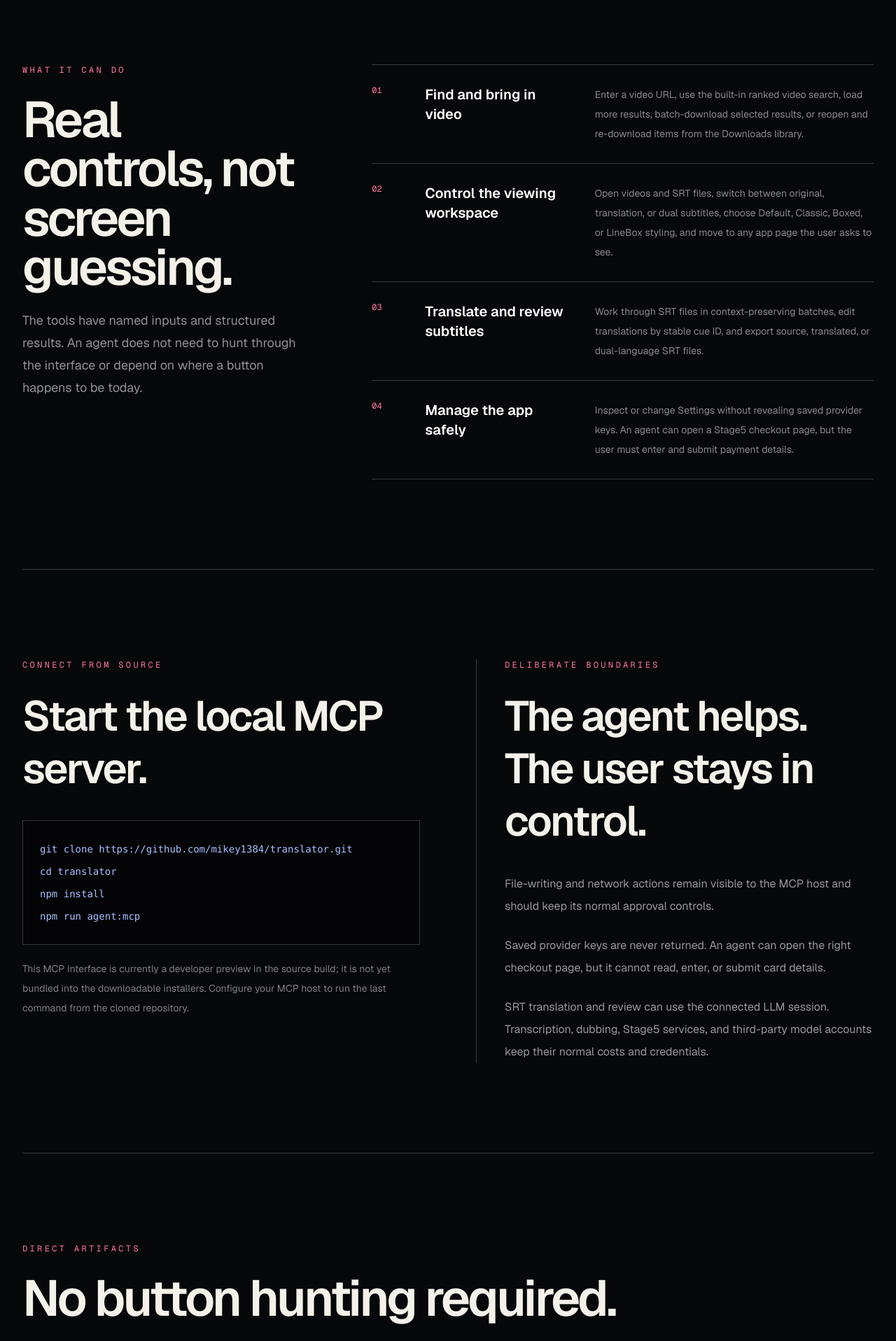
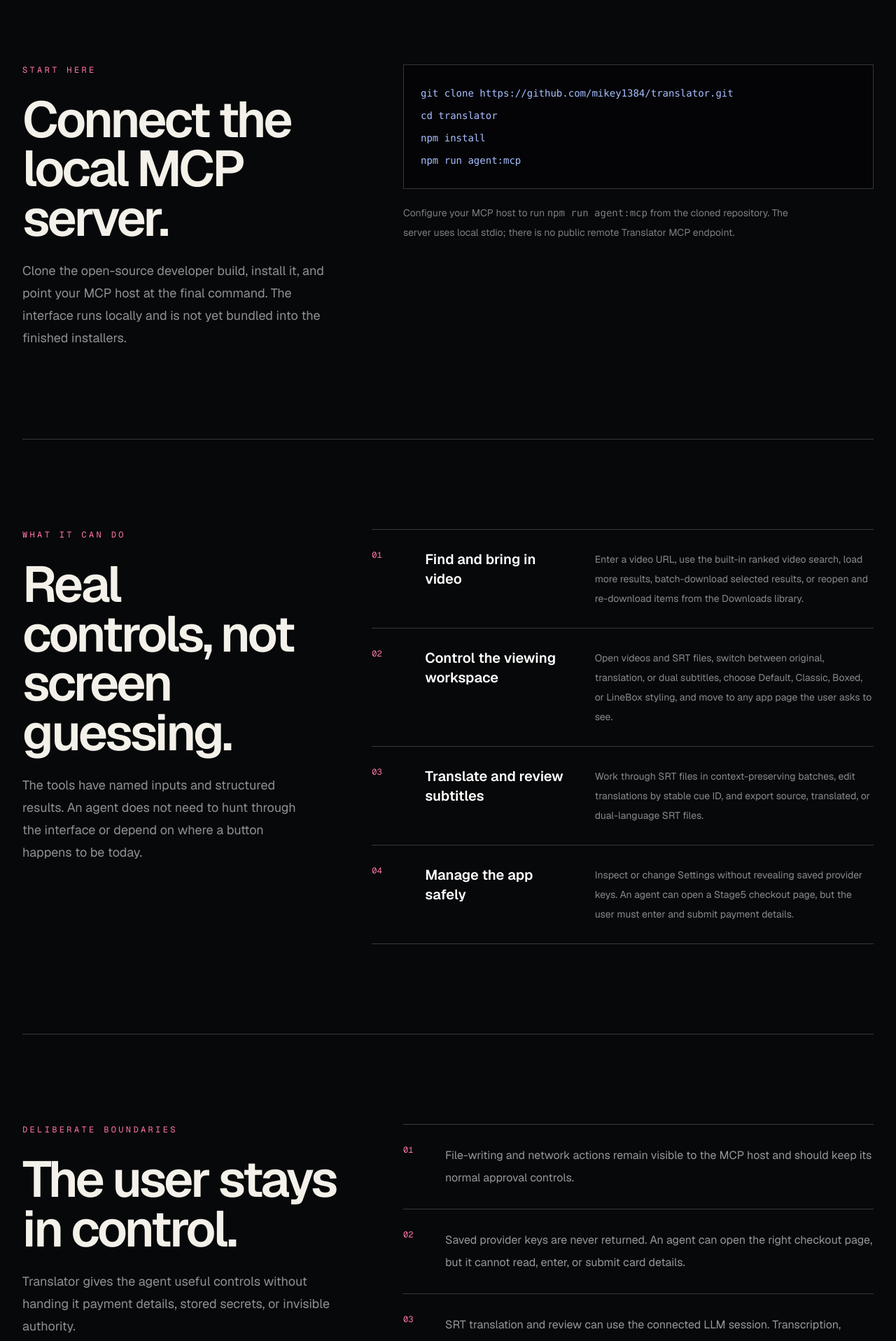
Before and after one commit to mikey1384/stage5-tools, a Next.js app: page /agents in a window 1280 px wide. Shown: the part 880-2796 px from the top of the page at 70% size. Built offline with nearby package versions, Linux system fonts and the light colour scheme; no server answers.

Commit message:
Tighten homepage copy and prioritize agent setup

```diff
--- a/app/(home)/home-experience-copy.ts
+++ b/app/(home)/home-experience-copy.ts
@@ -31,7 +31,7 @@
     displayEyebrow: "You choose what appears",
     displayTitle: "Original, translation, or both.",
     displayDescription:
-      "Translator does not force two subtitle tracks onto the screen. Switch the current video between the source transcript, the translation, or both together.",
+      "Choose exactly which subtitles you want to see for each video.",
     displayModes: [
       {
         label: "Original only",
@@ -76,7 +76,7 @@
     displayEyebrow: "화면에 보일 자막을 직접 선택",
     displayTitle: "원문만, 번역만, 또는 둘 다.",
     displayDescription:
-      "Translator는 두 줄 자막을 억지로 띄우지 않습니다. 영상마다 원문 자막만, 번역 자막만, 또는 두 자막을 함께 표시할 수 있습니다.",
+      "영상마다 보고 싶은 자막만 바로 골라 볼 수 있습니다.",
     displayModes: [
       { label: "원문만", body: "원문 대사만 보며 내용을 확인합니다." },
       { label: "번역만", body: "번역 자막 한 줄로 영상에 집중합니다." },
@@ -113,7 +113,7 @@
     displayEyebrow: "Tú decides qué se ve",
     displayTitle: "Original, traducción o ambos.",
     displayDescription:
-      "Translator no te obliga a mostrar dos pistas. En cada vídeo puedes ver solo el texto original, solo la traducción o comparar ambos.",
+      "Elige qué subtítulos quieres ver en cada vídeo.",
     displayModes: [
       {
         label: "Solo original",
@@ -158,7 +158,7 @@
     displayEyebrow: "表示する字幕を選べる",
     displayTitle: "原文だけ、翻訳だけ、または両方。",
     displayDescription:
-      "Translatorは二段字幕を強制しません。動画ごとに原文、翻訳、または両方を表示できます。",
+      "動画ごとに、見たい字幕をすぐ切り替えられます。",
     displayModes: [
       { label: "原文のみ", body: "元の発話だけを字幕で確認します。" },
       { label: "翻訳のみ", body: "翻訳字幕一段で映像に集中できます。" },
@@ -194,7 +194,7 @@
     displayEyebrow: "由你决定显示什么",
     displayTitle: "只看原文、只看译文，或两者都看。",
     displayDescription:
-      "Translator 不会强制显示双语字幕。每个视频都可以在原文、译文和双语对照之间切换。",
+      "每个视频都可以随时切换字幕显示方式。",
     displayModes: [
       { label: "只看原文", body: "单独查看原始转录字幕。" },
       { label: "只看译文", body: "用一行翻译字幕专心观看。" },
@@ -230,7 +230,7 @@
     displayEyebrow: "Vous choisissez l’affichage",
     displayTitle: "Original, traduction ou les deux.",
     displayDescription:
-      "Translator n’impose pas deux pistes à l’écran. Pour chaque vidéo, affichez le texte original, la traduction ou les deux ensemble.",
+      "Choisissez les sous-titres à afficher pour chaque vidéo.",
     displayModes: [
       {
         label: "Original seulement",
@@ -277,7 +277,7 @@
     displayEyebrow: "Du bestimmst die Anzeige",
     displayTitle: "Original, Übersetzung oder beides.",
     displayDescription:
-      "Translator zwingt dir keine zwei Untertitelspuren auf. Pro Video kannst du das Original, die Übersetzung oder beide zusammen anzeigen.",
+      "Wähle für jedes Video genau die Untertitel, die du sehen möchtest.",
     displayModes: [
       {
         label: "Nur Original",
@@ -323,7 +323,7 @@
     displayEyebrow: "Você escolhe o que aparece",
     displayTitle: "Original, tradução ou os dois.",
     displayDescription:
-      "O Translator não obriga você a usar duas faixas na tela. Em cada vídeo, mostre o texto original, a tradução ou ambos juntos.",
+      "Escolha quais legendas quer ver em cada vídeo.",
     displayModes: [
       {
         label: "Só o original",
@@ -369,7 +369,7 @@
     displayEyebrow: "Bạn quyết định nội dung hiển thị",
     displayTitle: "Nguyên văn, bản dịch hoặc cả hai.",
     displayDescription:
-      "Translator không bắt buộc phải hiện hai dòng phụ đề. Với mỗi video, bạn có thể chọn nguyên văn, bản dịch hoặc hiển thị cả hai.",
+      "Chọn kiểu phụ đề bạn muốn xem cho từng video.",
     displayModes: [
       { label: "Chỉ nguyên văn", body: "Theo dõi riêng phần lời gốc." },
       { label: "Chỉ bản dịch", body: "Xem video với một dòng phụ đề đã dịch." },
--- a/app/agents/page.tsx
+++ b/app/agents/page.tsx
@@ -185,7 +185,34 @@
           </div>
         </section>
 
-        <section className="border-y border-white/20 py-24 md:py-32">
+        <section className="grid gap-14 border-y border-white/20 py-24 md:py-32 lg:grid-cols-[0.8fr_1.2fr] lg:gap-24">
+          <div>
+            <div className="font-mono text-xs uppercase tracking-[0.28em] text-[#ff75ac]">
+              Start here
+            </div>
+            <h2 className="mt-7 text-5xl font-semibold leading-[0.98] tracking-[-0.05em] md:text-7xl">
+              Connect the local MCP server.
+            </h2>
+            <p className="mt-6 max-w-xl text-lg leading-8 text-white/55">
+              Clone the open-source developer build, install it, and point your
+              MCP host at the final command. The interface runs locally and is
+              not yet bundled into the finished installers.
+            </p>
+          </div>
+
+          <div>
+            <pre className="overflow-x-auto border border-white/20 bg-black/45 p-6 font-mono text-sm leading-8 text-[#a9bfff]">
+              <code>{installCommands}</code>
+            </pre>
+            <p className="mt-5 max-w-xl text-sm leading-7 text-white/48">
+              Configure your MCP host to run <code>npm run agent:mcp</code> from
+              the cloned repository. The server uses local stdio; there is no
+              public remote Translator MCP endpoint.
+            </p>
+          </div>
+        </section>
+
+        <section className="border-b border-white/20 py-24 md:py-32">
           <div className="grid gap-14 lg:grid-cols-[0.72fr_1.28fr] lg:gap-24">
             <div>
               <div className="font-mono text-xs uppercase tracking-[0.28em] text-[#ff75ac]">
@@ -222,49 +249,45 @@
           </div>
         </section>
 
-        <section className="grid gap-14 border-b border-white/20 py-24 md:py-32 lg:grid-cols-2 lg:gap-20">
+        <section className="grid gap-14 border-b border-white/20 py-24 md:py-32 lg:grid-cols-[0.8fr_1.2fr] lg:gap-24">
           <div>
             <div className="font-mono text-xs uppercase tracking-[0.28em] text-[#ff75ac]">
-              Connect from source
+              Deliberate boundaries
             </div>
-            <h2 className="mt-7 text-4xl font-semibold leading-tight tracking-[-0.04em] md:text-6xl">
-              Start the local MCP server.
+            <h2 className="mt-7 text-5xl font-semibold leading-[0.98] tracking-[-0.05em] md:text-7xl">
+              The user stays in control.
             </h2>
-            <pre className="mt-9 overflow-x-auto border border-white/20 bg-black/45 p-6 font-mono text-sm leading-8 text-[#a9bfff]">
-              <code>{installCommands}</code>
-            </pre>
-            <p className="mt-5 max-w-xl text-sm leading-7 text-white/48">
-              This MCP interface is currently a developer preview in the source
-              build; it is not yet bundled into the downloadable installers.
-              Configure your MCP host to run the last command from the cloned
-              repository.
+            <p className="mt-6 max-w-xl text-lg leading-8 text-white/55">
+              Translator gives the agent useful controls without handing it
+              payment details, stored secrets, or invisible authority.
             </p>
           </div>
 
-          <div className="border-t border-white/20 pt-8 lg:border-l lg:border-t-0 lg:pl-10 lg:pt-0">
-            <div className="font-mono text-xs uppercase tracking-[0.28em] text-[#ff75ac]">
-              Deliberate boundaries
-            </div>
-            <h2 className="mt-7 text-4xl font-semibold leading-tight tracking-[-0.04em] md:text-6xl">
-              The agent helps. The user stays in control.
-            </h2>
-            <div className="mt-9 space-y-6 text-base leading-8 text-white/58">
-              <p>
+          <ol className="border-t border-white/20">
+            <li className="grid grid-cols-[2.5rem_1fr] gap-5 border-b border-white/20 py-7 text-base leading-8 text-white/58">
+              <span className="font-mono text-xs text-[#ff75ac]">01</span>
+              <span>
                 File-writing and network actions remain visible to the MCP host
                 and should keep its normal approval controls.
-              </p>
-              <p>
+              </span>
+            </li>
+            <li className="grid grid-cols-[2.5rem_1fr] gap-5 border-b border-white/20 py-7 text-base leading-8 text-white/58">
+              <span className="font-mono text-xs text-[#ff75ac]">02</span>
+              <span>
                 Saved provider keys are never returned. An agent can open the
                 right checkout page, but it cannot read, enter, or submit card
                 details.
-              </p>
-              <p>
+              </span>
+            </li>
+            <li className="grid grid-cols-[2.5rem_1fr] gap-5 border-b border-white/20 py-7 text-base leading-8 text-white/58">
+              <span className="font-mono text-xs text-[#ff75ac]">03</span>
+              <span>
                 SRT translation and review can use the connected LLM session.
                 Transcription, dubbing, Stage5 services, and third-party model
                 accounts keep their normal costs and credentials.
-              </p>
-            </div>
-          </div>
+              </span>
+            </li>
+          </ol>
         </section>
 
         <section id="direct-downloads" className="scroll-mt-8 py-24 md:py-32">
```
